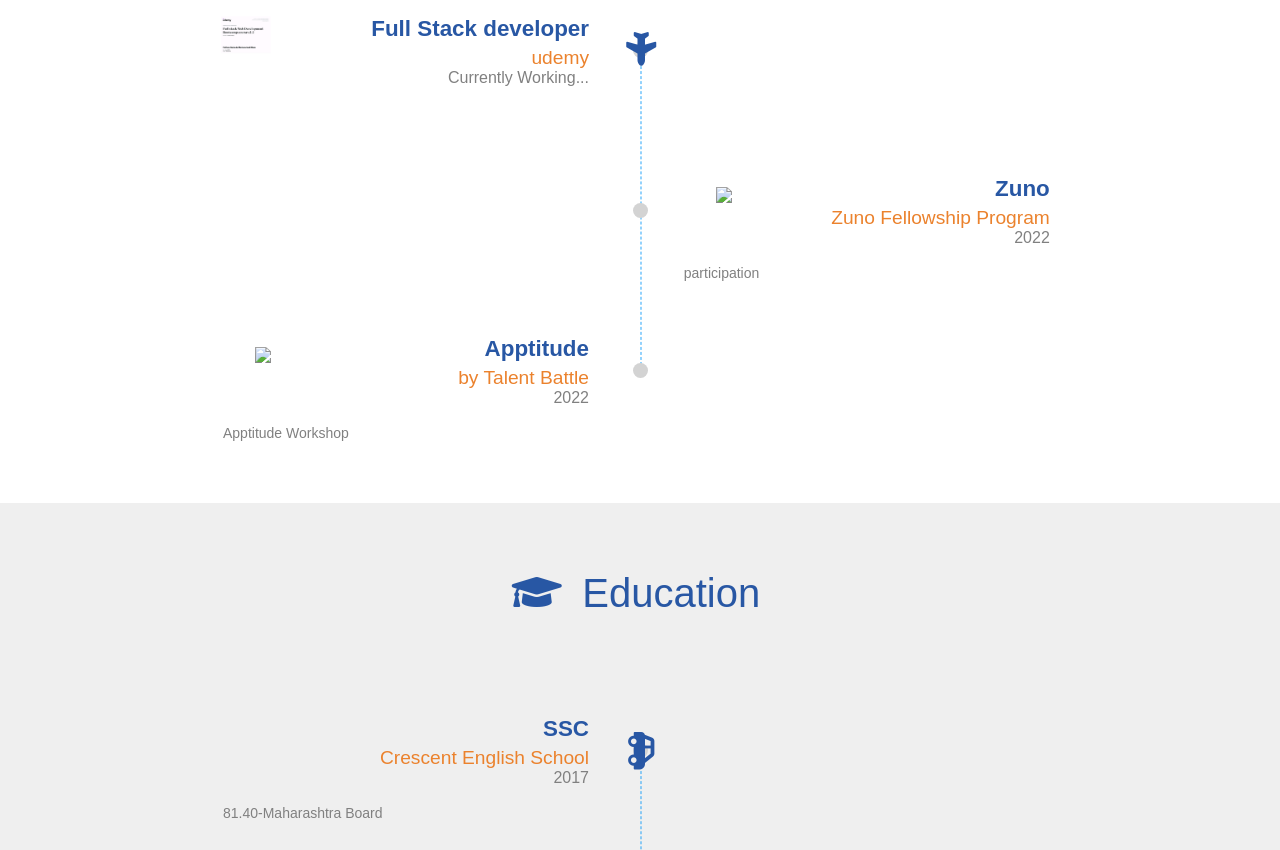
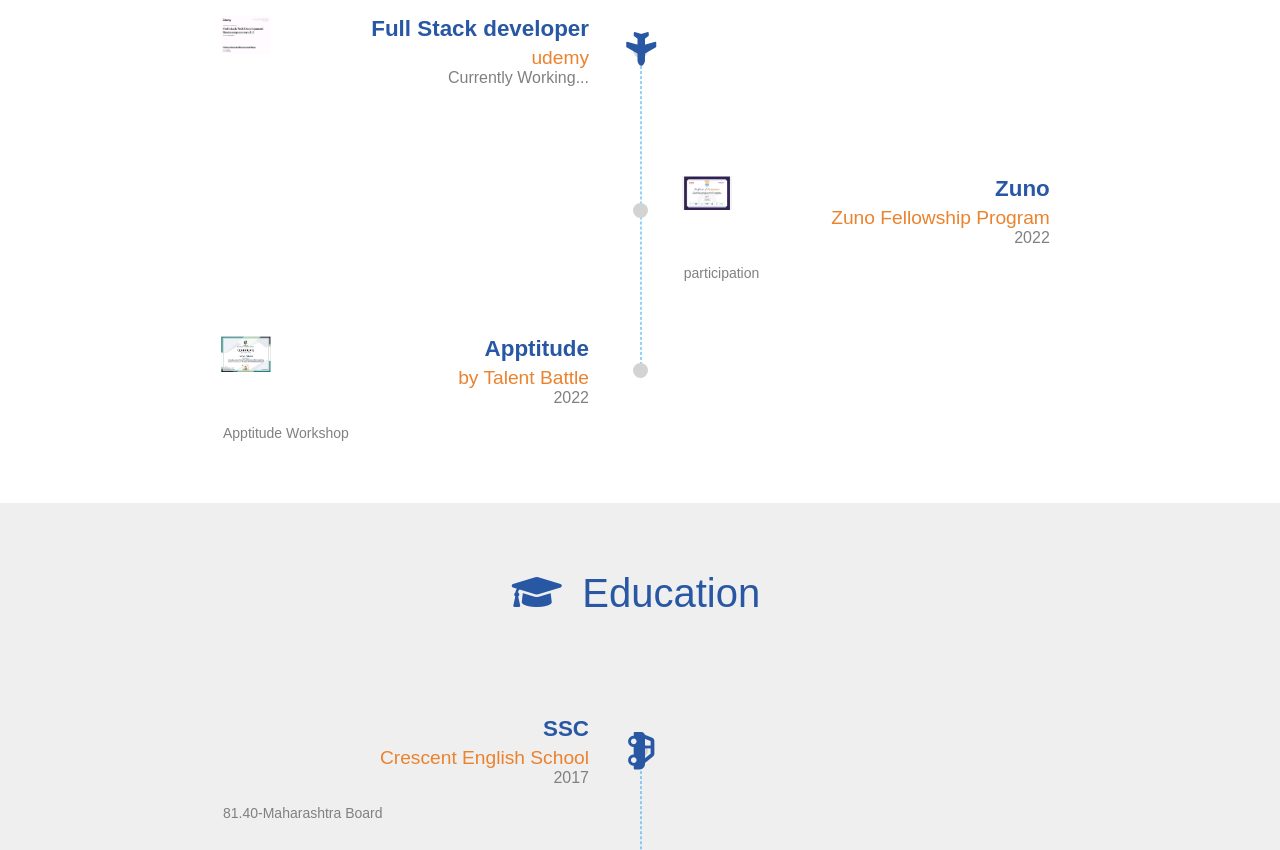
Before and after one commit to nahedapathan/Resume, a plain HTML site: page index.html in a window 1280 px wide. Shown: the part 1420-2270 px from the top of the page. Drawn offline with Linux system fonts and the light colour scheme; the site is published under a folder, as on GitHub Pages, so addresses that start at the root find nothing.

Commit message:
Update index.html

```diff
--- a/index.html
+++ b/index.html
@@ -180,7 +180,7 @@
                 <div class="timeline-box right ">
                     <div class="timeline-container">
                         <div class="timeline-logo">
-                            <img src="/images/zuno.jpg">
+                            <img src="./images/zuno.jpg">
                         </div>
                         <h3 class="experience-designation  m0 m-blue"> Zuno</h3>
                         <h4 class="experience-company-name"> Zuno Fellowship Program</h4>
@@ -192,7 +192,7 @@
                 <div class="timeline-box left ">
                     <div class="timeline-container">
                         <div class="timeline-logo">
-                            <img src="/images/appti.jpg">
+                            <img src="./images/appti.jpg">
                         </div>
                         <h3 class="experience-designation m0 m-blue"> Apptitude </h3>
                         <h4 class="experience-company-name"> by Talent Battle </h4>
@@ -286,7 +286,7 @@
             <div id="portfolio-container">
 
                 <div class="portfolio-image-container">
-                    <img src="/images/calculator.png">
+                    <img src="./images/calculator.png">
                     <div class="portfolio-details">
                         <p>
                             Write here basic details about the project.
```
